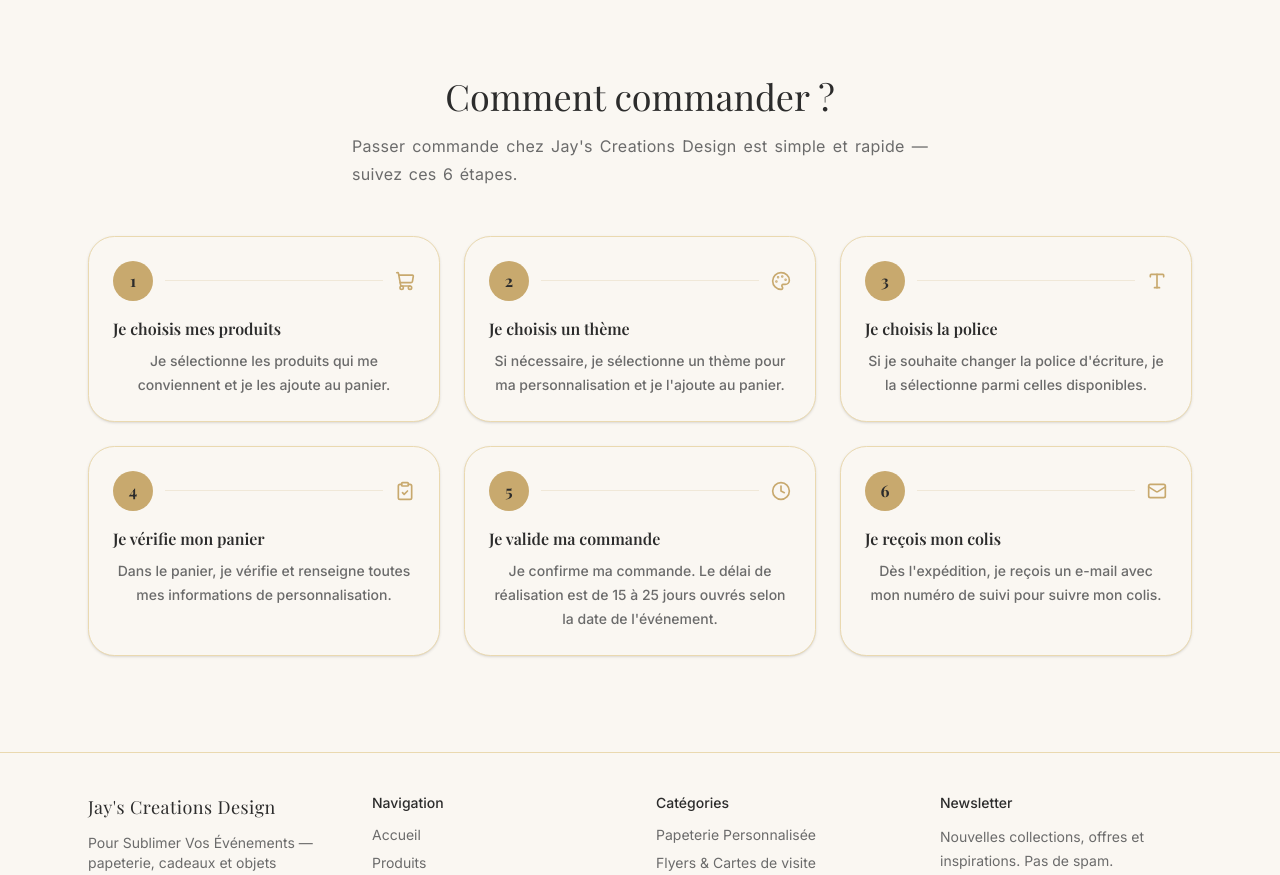
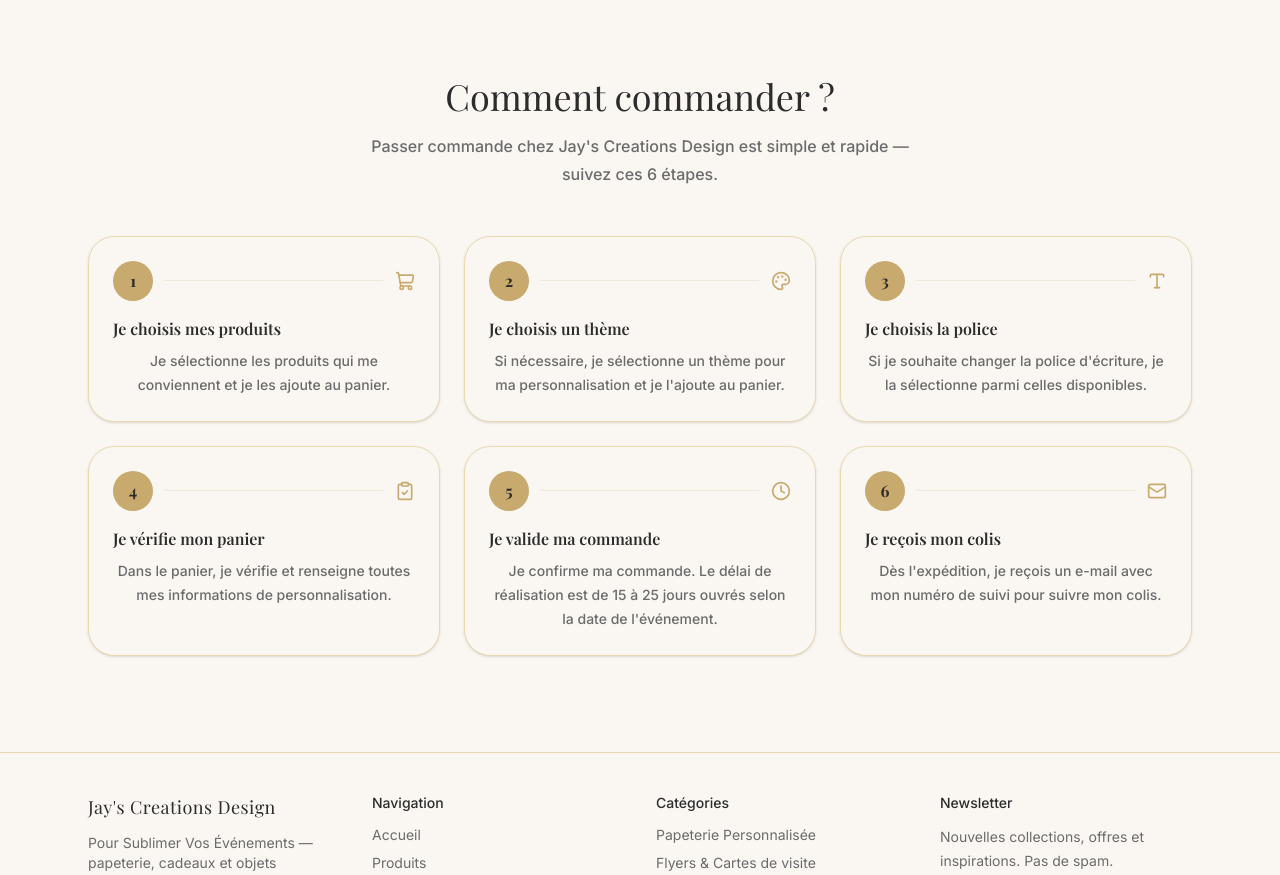
Before and after one commit to jayscreationsdesign/jayscreation, a Next.js app: page / in a window 1280 px wide. Shown: the part 920-1795 px from the top of the page. Built offline with nearby package versions, Linux system fonts and the light colour scheme; a web font is replaced by a local one.

Commit message:
Centrage texte description section comment commander

```diff
--- a/src/components/home/HowToOrder.tsx
+++ b/src/components/home/HowToOrder.tsx
@@ -60,7 +60,7 @@ export default function HowToOrder() {
           <h2 className="font-heading text-3xl text-foreground sm:text-4xl">
             Comment commander ?
           </h2>
-          <p className="mt-4 max-w-xl mx-auto text-sm leading-7 text-muted-foreground sm:text-base text-center" style={{ textAlign: 'justify', textJustify: 'inter-word', wordSpacing: '0.1em', letterSpacing: '0.02em' }}>
+          <p className="mt-4 max-w-xl mx-auto text-sm leading-7 text-muted-foreground sm:text-base text-center font-medium">
             Passer commande chez Jay&apos;s Creations Design est simple et rapide — suivez ces 6 étapes.
           </p>
         </div>
```
